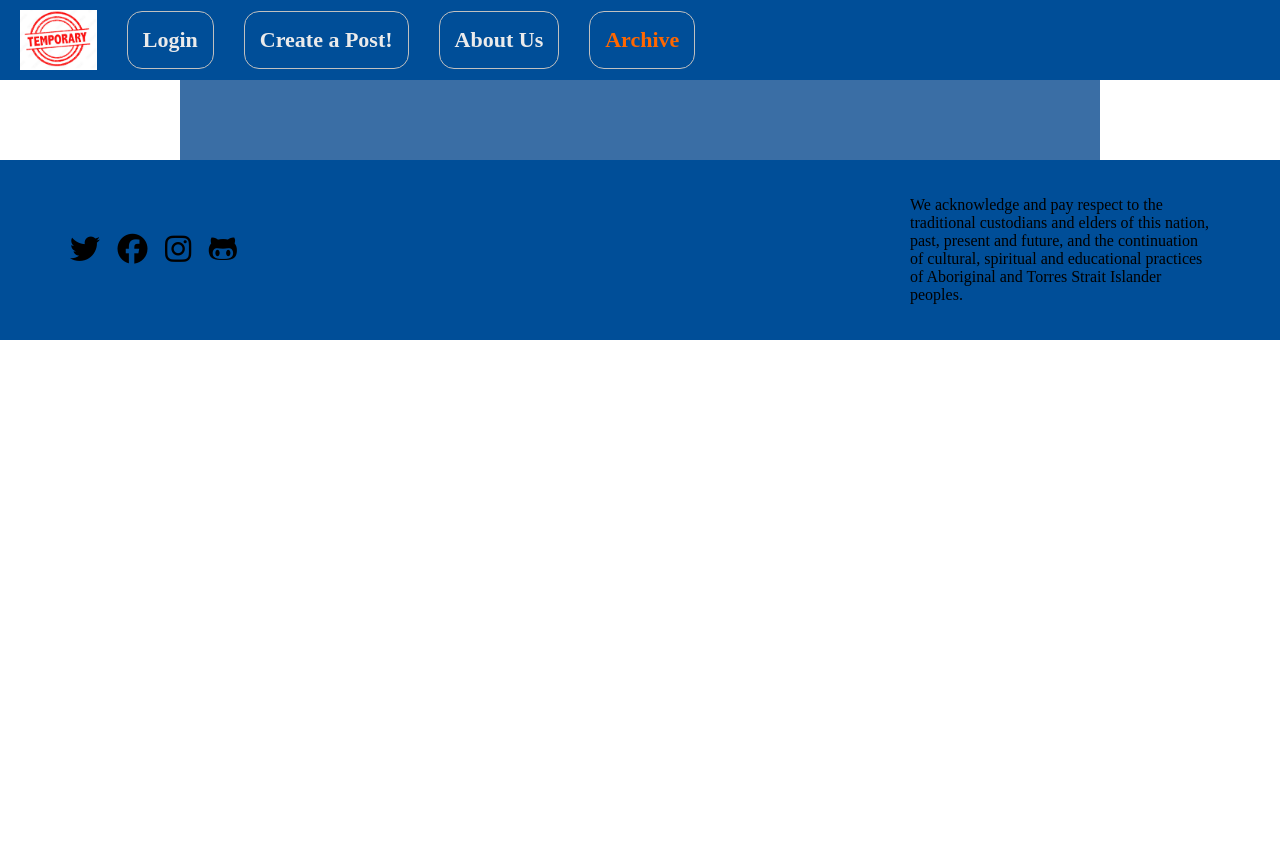
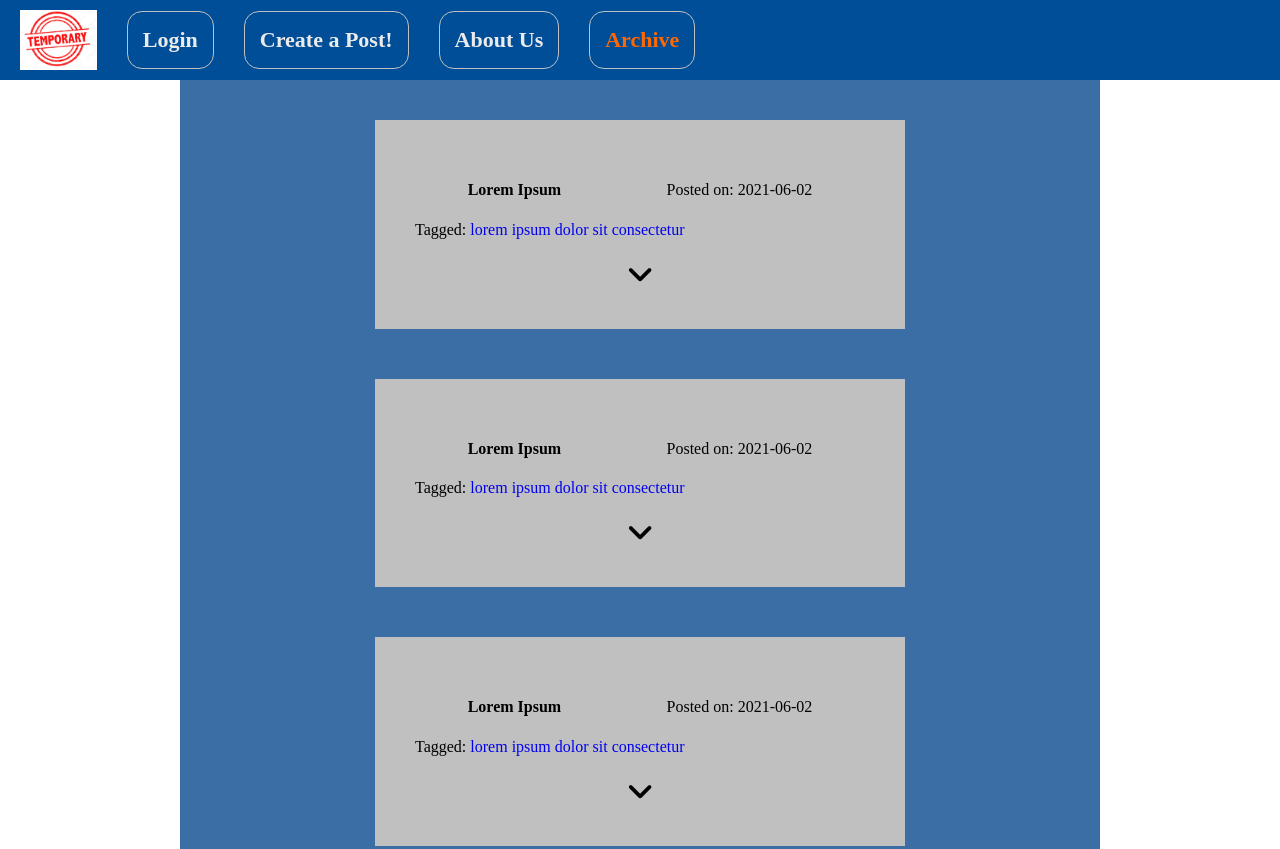
Before and after one commit to nnglai/uni-KIT202-project, a plain HTML site: page archive.html in a window 1280 px wide. Shown: the top 849 px of the page. Before the commit the page ends 800 px from the top, so only its background shows below. Drawn offline with Linux system fonts and the light colour scheme.

Commit message:
add archive posts and began JS to show and hide content

```diff
--- a/archive.html
+++ b/archive.html
@@ -1,4 +1,4 @@
-<title>About</title>
+<title>Archive</title>
 <head>
   <meta charset="UTF-8">
   <meta name="description" content="">
@@ -19,7 +19,57 @@
     <a href="archive.html" class="link">Archive</a>
   </header>
   <section class="container">
-
+    <div class="post">
+      <div class="post-header">
+        <h4 class="post-title">Lorem Ipsum</h4>
+        <p class="post-date">Posted on: <time datetime="2021-06-02">2021-06-02</time></p>
+      </div>
+      <p class="post-content hidden" id="hide">Lorem ipsum dolor sit amet, consectetur adipiscing elit, sed do eiusmod tempor incididunt ut labore et dolore magna aliqua. Ut enim ad minim veniam, quis nostrud exercitation ullamco laboris nisi ut aliquip ex ea commodo consequat. Duis aute irure dolor in reprehenderit in voluptate velit esse cillum dolore eu fugiat nulla pariatur. Excepteur sint occaecat cupidatat non proident, sunt in culpa qui officia deserunt mollit anim id est laborum.</p>
+      <div class="post-tags"> Tagged:
+        <a href="#">lorem</a>
+        <a href="#">ipsum</a>
+        <a href="#">dolor</a>
+        <a href="#">sit</a>
+        <a href="#">consectetur</a>
+      </div>
+      <div class="expand" id="expand">
+        <i class="fas fa-angle-down"></i>
+      </div>
+    </div>
+    <div class="post">
+      <div class="post-header">
+        <h4 class="post-title">Lorem Ipsum</h4>
+        <p class="post-date">Posted on: <time datetime="2021-06-02">2021-06-02</time></p>
+      </div>
+      <p class="post-content hidden" id="hide">Lorem ipsum dolor sit amet, consectetur adipiscing elit, sed do eiusmod tempor incididunt ut labore et dolore magna aliqua. Ut enim ad minim veniam, quis nostrud exercitation ullamco laboris nisi ut aliquip ex ea commodo consequat. Duis aute irure dolor in reprehenderit in voluptate velit esse cillum dolore eu fugiat nulla pariatur. Excepteur sint occaecat cupidatat non proident, sunt in culpa qui officia deserunt mollit anim id est laborum.</p>
+      <div class="post-tags"> Tagged:
+        <a href="#">lorem</a>
+        <a href="#">ipsum</a>
+        <a href="#">dolor</a>
+        <a href="#">sit</a>
+        <a href="#">consectetur</a>
+      </div>
+      <div class="expand" id="expand">
+        <i class="fas fa-angle-down"></i>
+      </div>
+    </div>
+    <div class="post">
+      <div class="post-header">
+        <h4 class="post-title">Lorem Ipsum</h4>
+        <p class="post-date">Posted on: <time datetime="2021-06-02">2021-06-02</time></p>
+      </div>
+      <p class="post-content hidden" id="hide">Lorem ipsum dolor sit amet, consectetur adipiscing elit, sed do eiusmod tempor incididunt ut labore et dolore magna aliqua. Ut enim ad minim veniam, quis nostrud exercitation ullamco laboris nisi ut aliquip ex ea commodo consequat. Duis aute irure dolor in reprehenderit in voluptate velit esse cillum dolore eu fugiat nulla pariatur. Excepteur sint occaecat cupidatat non proident, sunt in culpa qui officia deserunt mollit anim id est laborum.</p>
+      <div class="post-tags"> Tagged:
+        <a href="#">lorem</a>
+        <a href="#">ipsum</a>
+        <a href="#">dolor</a>
+        <a href="#">sit</a>
+        <a href="#">consectetur</a>
+      </div>
+      <div class="expand" id="expand">
+        <i class="fas fa-angle-down"></i>
+      </div>
+    </div>
   </section>
   <footer class="footer">
     <div class="social-icons">
--- a/static/css/style.css
+++ b/static/css/style.css
@@ -113,3 +113,21 @@ header {
 .post-tags > a {
   text-decoration: none;
 }
+
+/* archive styles */
+
+.expand {
+  display: flex;
+  justify-content: center;
+  font-size: 30px;
+  margin: 20px 0px 0px;
+}
+
+.expand:hover {
+  background: radial-gradient(circle, rgba(235,235,235,1) 0%, rgba(192,192,192,1) 100%);
+  cursor: pointer;
+}
+
+.hidden {
+  display: none;
+}
--- a/static/js/script.js
+++ b/static/js/script.js
@@ -1,12 +1,24 @@
 console.log("Script loaded!");
 
+// find the anchor with the href that matches the current url and add a styling class to it
 currentLinks = document.querySelectorAll('a');
-console.log(currentLinks);
 currentLinks.forEach(function(link) {
-  console.log('/'+link.getAttribute("href"))
-  console.log(window.location.pathname)
-
   if ('/' + link.getAttribute("href") == window.location.pathname && link.className == 'link') {
     link.className += ' currentPage';
   }
 });
+
+// event handler for clicking to expand an archive
+// BUG: seems to periodically have the content return NULL, meaning the query select isn't grabbing it
+function showContent (event) {
+  console.log("CLICK")
+  content = event.target.parentNode.querySelector('#hide');
+  if (content.classList.contains('hidden')) {
+    content.classList.remove('hidden')
+  } else {
+    content.classList.add('hidden')
+  }
+}
+document.querySelectorAll("#expand").forEach( item => {
+  item.addEventListener("click", showContent);
+})
```
